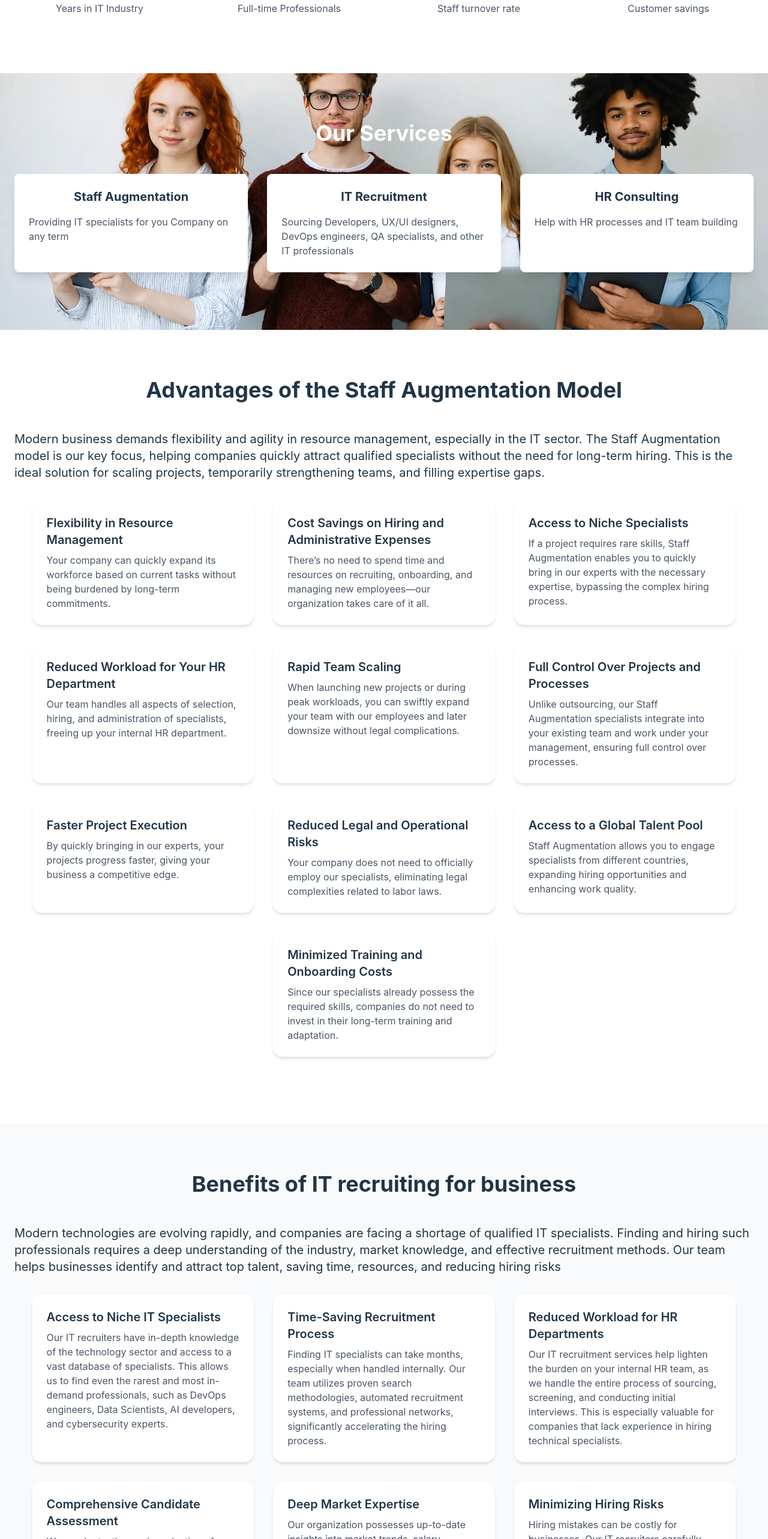
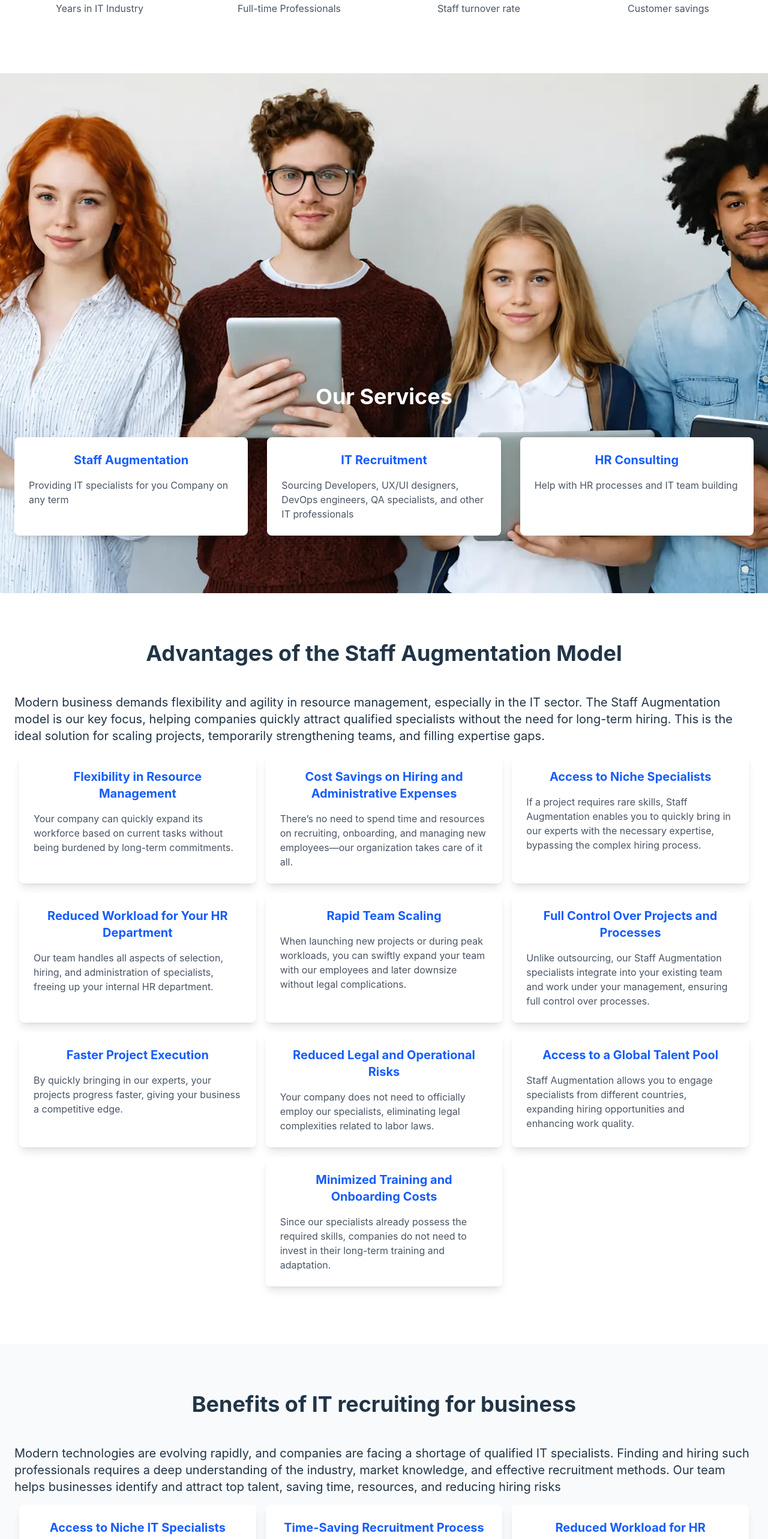
Before and after one commit to ngromyko/techtalentpro, a React (Vite) app: page / in a window 1280 px wide. Shown: the part 860-3426 px from the top of the page at 60% size. Built offline with nearby package versions, Linux system fonts and the light colour scheme.

Commit message:
feat(media-updates): recrutment and consulting sections

```diff
--- a/src/components/HrConsultingSection.tsx
+++ b/src/components/HrConsultingSection.tsx
@@ -2,6 +2,7 @@ import { useTranslation } from "react-i18next";
 import Section from "./common/Section";
 import Container from "./common/Container";
 import SectionHeader from "./common/SectionHeader";
+import Card from "./common/Card";
 import { hrConsultingSectionTextKeys } from "../utils/constants";
 
 const HrConsultingSection = () => {
@@ -12,16 +13,14 @@ const HrConsultingSection = () => {
       <Container>
         <SectionHeader>{t("benefitsOfHrConsulting")}</SectionHeader>
         <p className="mb-4 text-xl">{t("sectionDescription")}</p>
-        <div className="flex flex-wrap justify-center">
+        <div className="flex flex-wrap justify-center gap-4">
           {hrConsultingSectionTextKeys.map((textKey) => {
             return (
-              <div
-                key={textKey}
-                className="bg-white m-4 p-6 rounded-2xl shadow-md hover:shadow-lg transition-all duration-300 md:w-[40%] lg:w-[30%]"
-              >
-                <h3 className="text-xl font-semibold text-primary mb-2">{t(`${textKey}.title`)}</h3>
-                <p className="text-color-text">{t(`${textKey}.description`)}</p>
-              </div>
+              <Card
+                heading={t(`${textKey}.title`)}
+                description={t(`${textKey}.description`)}
+                className="flex-0 min-w-full md:min-w-[calc(50%-1rem)] lg:min-w-[calc(33.333%-1rem)]"
+              />
             );
           })}
         </div>
--- a/src/components/ItRecruitmentSection.tsx
+++ b/src/components/ItRecruitmentSection.tsx
@@ -2,6 +2,7 @@ import { useTranslation } from "react-i18next";
 import Section from "./common/Section";
 import Container from "./common/Container";
 import SectionHeader from "./common/SectionHeader";
+import Card from "./common/Card";
 import { itRecruitmentSectionTextKeys } from "../utils/constants";
 
 const ItRecruitmentSection = () => {
@@ -12,16 +13,14 @@ const ItRecruitmentSection = () => {
       <Container>
         <SectionHeader>{t("benefitsOfItRecruitingForBusiness")}</SectionHeader>
         <p className="mb-4 text-xl">{t("sectionDescription")}</p>
-        <div className="flex flex-wrap justify-center">
+        <div className="flex flex-wrap justify-center gap-4">
           {itRecruitmentSectionTextKeys.map((textKey) => {
             return (
-              <div
-                key={textKey}
-                className="bg-white m-4 p-6 rounded-2xl shadow-md hover:shadow-lg transition-all duration-300 md:w-[40%] lg:w-[30%]"
-              >
-                <h3 className="text-xl font-semibold text-primary mb-2">{t(`${textKey}.title`)}</h3>
-                <p className="text-color-text">{t(`${textKey}.description`)}</p>
-              </div>
+              <Card
+                heading={t(`${textKey}.title`)}
+                description={t(`${textKey}.description`)}
+                className="flex-0 min-w-full md:min-w-[calc(50%-1rem)] lg:min-w-[calc(33.333%-1rem)]"
+              />
             );
           })}
         </div>
--- a/src/components/StaffAugmentationSection.tsx
+++ b/src/components/StaffAugmentationSection.tsx
@@ -2,6 +2,7 @@ import { useTranslation } from "react-i18next";
 import Section from "./common/Section";
 import Container from "./common/Container";
 import SectionHeader from "./common/SectionHeader";
+import Card from "./common/Card";
 import { staffAugmentationSectionTextKeys } from "../utils/constants";
 
 const StaffAugmentationSection = () => {
@@ -12,16 +13,14 @@ const StaffAugmentationSection = () => {
       <Container>
         <SectionHeader>{t("advantagesOfTheStaffAugmentationModel")}</SectionHeader>
         <p className="mb-4 text-xl">{t("sectionDescription")}</p>
-        <div className="flex flex-wrap justify-center">
+        <div className="flex flex-wrap justify-center gap-4">
           {staffAugmentationSectionTextKeys.map((textKey) => {
             return (
-              <div
-                key={textKey}
-                className="bg-white m-4 p-6 rounded-2xl shadow-md hover:shadow-lg transition-all duration-300 md:w-[40%] lg:w-[30%]"
-              >
-                <h3 className="text-xl font-semibold text-primary mb-2">{t(`${textKey}.title`)}</h3>
-                <p className="text-color-text">{t(`${textKey}.description`)}</p>
-              </div>
+              <Card
+                heading={t(`${textKey}.title`)}
+                description={t(`${textKey}.description`)}
+                className="flex-0 min-w-full md:min-w-[calc(50%-1rem)] lg:min-w-[calc(33.333%-1rem)]"
+              />
             );
           })}
         </div>
--- a/src/components/common/Card.tsx
+++ b/src/components/common/Card.tsx
@@ -3,12 +3,13 @@ import { forwardRef } from "react";
 interface CardProps {
   heading: string;
   description: string;
+  className?: string;
 }
 
-const Card = forwardRef<HTMLDivElement, CardProps>(({ heading, description }, ref) => {
+const Card = forwardRef<HTMLDivElement, CardProps>(({ heading, description, className }, ref) => {
   return (
-    <div ref={ref} className="bg-white p-6 rounded-lg shadow-lg">
-      <h3 className="text-xl font-bold mb-4 text-center">{heading}</h3>
+    <div ref={ref} className={`bg-white p-6 rounded-lg shadow-lg ${className || ""}`}>
+      <h3 className="text-xl text-primary-blue font-bold mb-4 text-center">{heading}</h3>
       <p className="text-color-text">{description}</p>
     </div>
   );
--- a/src/components/common/Section.tsx
+++ b/src/components/common/Section.tsx
@@ -1,4 +1,4 @@
-import { ReactNode } from "react";
+import { ReactNode, CSSProperties } from "react";
 
 interface SectionProps {
   sectionName: string;
@@ -28,8 +28,15 @@ const Section = ({
     }
   };
 
-  const getMinHeight = () => {
-    return minHeight ? minHeight : 0;
+  const getStyles = () => {
+    const styles: CSSProperties = {};
+    if (backgroundImagePath) {
+      styles.backgroundImage = `url(${backgroundImagePath})`;
+    }
+
+    styles.minHeight = minHeight || 0;
+
+    return styles;
   };
 
   return (
@@ -37,9 +44,8 @@ const Section = ({
       id={sectionName}
       className={`py-20
         ${getBackgroundColor()} ${backgroundImagePath ? `bg-cover bg-center` : ""}
-        min-h-[${getMinHeight()}px]
         ${className ? className : ""}`}
-      style={backgroundImagePath ? { backgroundImage: `url(${backgroundImagePath})` } : {}}
+      style={getStyles()}
     >
       {children}
     </section>
```
Also changed, not shown: src/components/PromoSection.tsx (+18 -0 lines).
